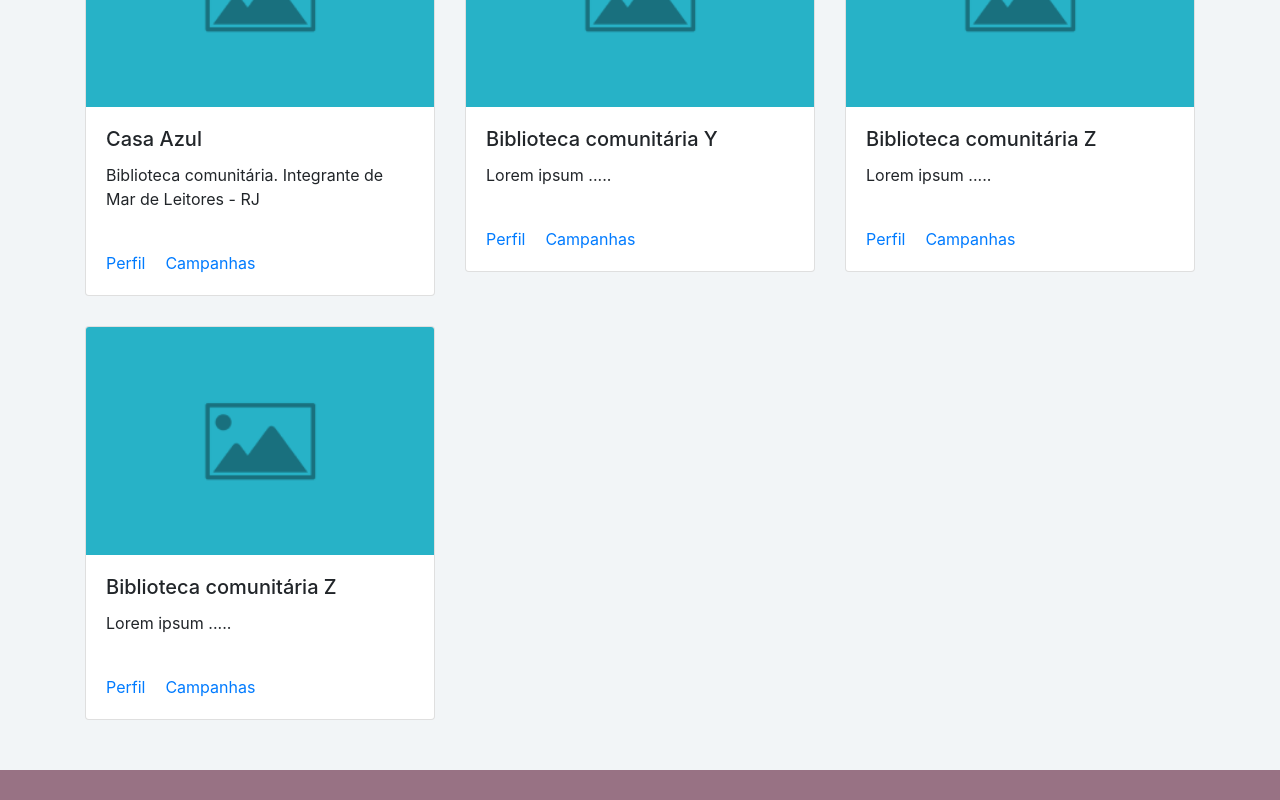
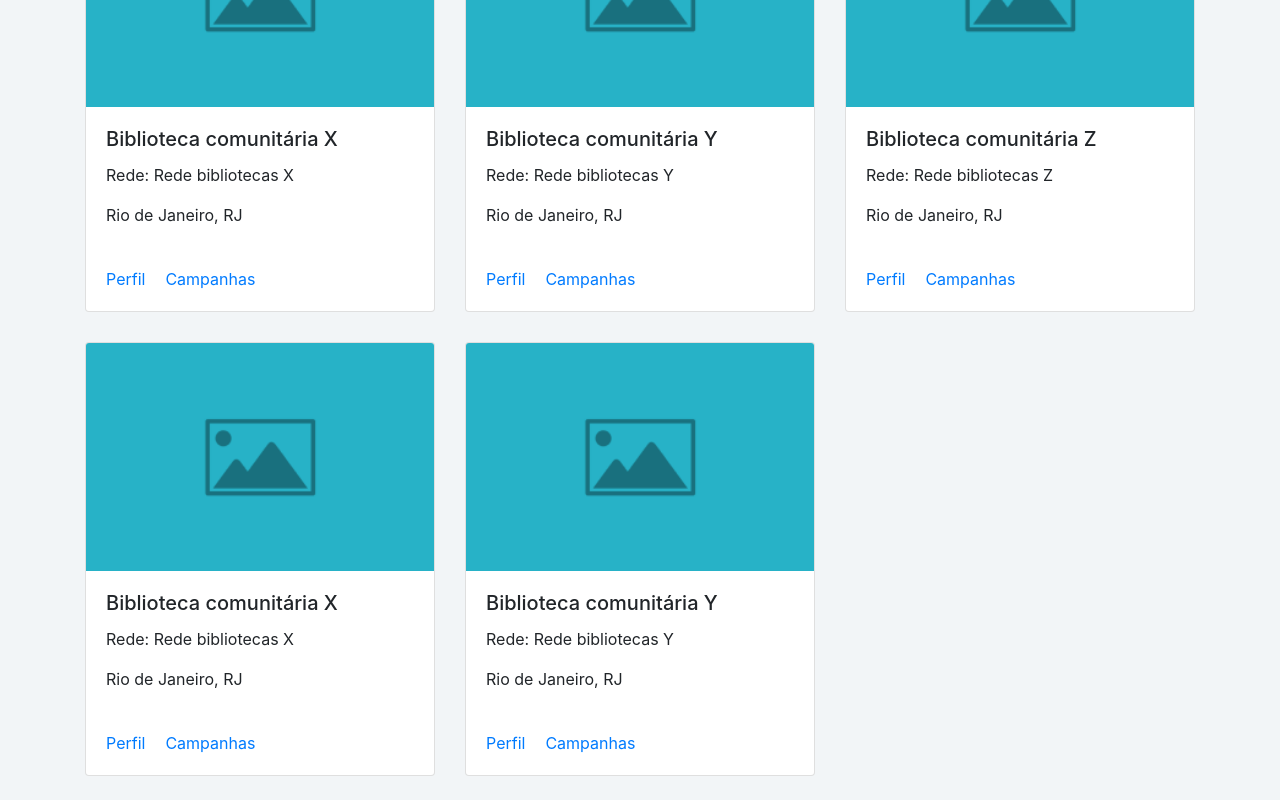
Before and after one commit to taisjjorge/livroCorrente, a React (Create React App) app in the folder livrocorrente/: page /Bibliotecas in a window 1280 px wide. Shown: the part 660-1460 px from the top of the page. Built offline with nearby package versions, Linux system fonts and the light colour scheme; a web font is replaced by a local one.

Commit message:
Criando página Campanhas

```diff
--- a/livrocorrente/src/Components/Biblioteca/Biblioteca.js
+++ b/livrocorrente/src/Components/Biblioteca/Biblioteca.js
@@ -7,53 +7,21 @@ import './biblioteca.css';
 
 export default function Biblioteca (props){
 
-    // return(
-    //       <div className="card">
-    //       <Card style={{ width: '18rem' }}>
-    //         <Card.Img variant="top" src={require(`./img/img-bib.png`).default} />
-    //         <Card.Body>
-    //           <Card.Title>{props.title}</Card.Title>
-    //           <Card.Text>
-    //             {props.description}
-    //           </Card.Text>
-    //         </Card.Body>
-    //         <Card.Body>
-    //           <Card.Link href={props.link}>Perfil</Card.Link>
-    //           <Card.Link href="#">Campanhas</Card.Link>
-    //         </Card.Body>
-    //       </Card>
-
-
-
-    //        <div className="card-biblioteca">
-    //           <img src={require(`./img/pequenoprincipe.png`).default} className="livro-campanha" alt="Capa Livro" />
-    //           <div className="info-biblioteca">
-    //             <h3>{props.title}</h3>
-    //             <p>{props.description}</p>
-    //             <a href={props.link}>Perfil</a>
-    //             <a href={props.link}>Campanhas</a>
-    //           </div>
-    //       </div>
-    //       </div>
-    // )
-
     return (
 
           <Col md={4}>
             <Card className="card">
               <Card.Img variant="top" src={require(`./img/img-bib.png`).default} />
               <Card.Body>
-                <Card.Title>{props.title}</Card.Title>
-                <Card.Text>{props.description}</Card.Text>
+                <Card.Title>{props.nome_biblioteca}</Card.Title>
+                <Card.Text>Rede: {props.nome_rede}</Card.Text>
+                <Card.Text>{props.estado_biblioteca}, {props.cidade_biblioteca}</Card.Text>
               </Card.Body>
               <Card.Body>
-               <Card.Link href={props.link}>Perfil</Card.Link>
-               <Card.Link href="#">Campanhas</Card.Link>
+               <Card.Link href={props.linkRNBC_biblioteca}>Perfil</Card.Link>
+               <Card.Link href={props.linkCampanhas_biblioteca}>Campanhas</Card.Link>
              </Card.Body>
             </Card>
           </Col>
-
-
-
     );
 }
--- a/livrocorrente/src/Components/Campanha/campanha.css
+++ b/livrocorrente/src/Components/Campanha/campanha.css
@@ -4,20 +4,17 @@
     justify-content: space-around;
 }
 
-.row-campanha {
 
-justify-content: space-around;
-  }
 
 .card-campanha {
     display: flex;
-    justify-content: space-around;
     width: 45%;
     background-color: rgb(255, 255, 255);
     transition: .3s;
     box-shadow: 2px 2px 2px #CCC;
     padding: 20px;
     margin: 20px;
+
 
 }
 
@@ -26,20 +23,13 @@ justify-content: space-around;
 
 }
 
-.conteudo-campanha {
-    display: flex;
-    justify-content: space-around;
-
+.img-campanha {
+    margin-right: 50px;
 }
 
 .livro-campanha {
     width: 130px;
     height: 170px;
-}
-
-.info-campanha {
-    display: flex;
-    flex-direction: column;
 }
 
 /*Responsividade mobile*/
--- /dev/null
+++ b/livrocorrente/src/Components/HeaderCampanha/headerCampanha.css
@@ -0,0 +1,18 @@
+.titulo-bg-campanha {
+    height: auto;
+    background-color:#27b2c7 ;
+    opacity: .8;
+    display: flex;
+    justify-content: flex-end;
+}
+
+.titulo-bg-campanha h1{
+    color:white;
+    text-align: right;
+    margin-top: 100px;
+    margin-bottom: 20px;
+    margin-right: 50px;
+    font-family: 'Amatic SC', cursive;
+    font-size: 52px;
+
+}
--- /dev/null
+++ b/livrocorrente/src/Components/HeaderCampanha/index.js
@@ -0,0 +1,12 @@
+
+import './headerCampanha.css';
+import { Container } from 'react-bootstrap';
+
+
+export default function HeaderCampanha (props) {
+    return (
+      <Container fluid className="titulo-bg-campanha">
+        <h1>Campanhas: {props.nomeBiblioteca}</h1>
+      </Container>
+    );
+    }
--- a/livrocorrente/src/Pages/Bibliotecas/Bibliotecas.js
+++ b/livrocorrente/src/Pages/Bibliotecas/Bibliotecas.js
@@ -12,32 +12,53 @@ export default function Bibliotecas() {
 
   //Array simulando um Json vindo do BD
   const bibliotecas = [
+
+
     {
-        id: 1,
-        title: 'Casa Azul',
-        description: 'Biblioteca comunitária. Integrante de Mar de Leitores - RJ',
-        link: 'https://rnbc.org.br/biblioteca/casa-azul/',
+      nome_biblioteca: 'Biblioteca comunitária X',
+      nome_rede: 'Rede bibliotecas X',
+      estado_biblioteca: "Rio de Janeiro",
+      cidade_biblioteca: "RJ",
+      linkRNBC_biblioteca: 'https://rnbc.org.br/biblioteca/casa-azul/',
+
     },
 
     {
-        id: 2,
-        title: 'Biblioteca comunitária Y',
-        description: 'Lorem ipsum .....',
-        link: 'https://google.com'
+      nome_biblioteca: 'Biblioteca comunitária Y',
+      nome_rede: 'Rede bibliotecas Y',
+      estado_biblioteca: "Rio de Janeiro",
+      cidade_biblioteca: "RJ",
+      linkRNBC_biblioteca: 'https://rnbc.org.br/biblioteca/casa-azul/',
+      linkCampanhas_biblioteca: 'https://rnbc.org.br/biblioteca/casa-azul/'
     },
 
     {
-      id: 2,
-      title: 'Biblioteca comunitária Z',
-      description: 'Lorem ipsum .....',
-      link: 'https://google.com'
+
+      nome_biblioteca: 'Biblioteca comunitária Z',
+      nome_rede: 'Rede bibliotecas Z',
+      estado_biblioteca: "Rio de Janeiro",
+      cidade_biblioteca: "RJ",
+      linkRNBC_biblioteca: 'https://rnbc.org.br/biblioteca/casa-azul/',
+      linkCampanhas_biblioteca: 'https://rnbc.org.br/biblioteca/casa-azul/'
+
   },
 
   {
-    id: 2,
-    title: 'Biblioteca comunitária Z',
-    description: 'Lorem ipsum .....',
-    link: 'https://google.com'
+    nome_biblioteca: 'Biblioteca comunitária X',
+    nome_rede: 'Rede bibliotecas X',
+    estado_biblioteca: "Rio de Janeiro",
+    cidade_biblioteca: "RJ",
+    linkRNBC_biblioteca: 'https://rnbc.org.br/biblioteca/casa-azul/',
+    linkCampanhas_biblioteca: 'https://rnbc.org.br/biblioteca/casa-azul/'
+  },
+
+  {
+    nome_biblioteca: 'Biblioteca comunitária Y',
+    nome_rede: 'Rede bibliotecas Y',
+    estado_biblioteca: "Rio de Janeiro",
+    cidade_biblioteca: "RJ",
+    linkRNBC_biblioteca: 'https://rnbc.org.br/biblioteca/casa-azul/',
+    linkCampanhas_biblioteca: ''
   },
 
   ]
@@ -52,7 +73,9 @@ export default function Bibliotecas() {
           <Row>
           {bibliotecas.map(biblioteca => {
             return (
-                  <Biblioteca title={biblioteca.title} description={biblioteca.description} link={biblioteca.link} />
+                  <Biblioteca nome_biblioteca={biblioteca.nome_biblioteca} nome_rede={biblioteca.nome_rede}
+                  estado_biblioteca={biblioteca.estado_biblioteca} cidade_biblioteca={biblioteca.cidade_biblioteca} linkRNBC_biblioteca={biblioteca.linkRNBC_biblioteca}
+                   linkCampanhas_biblioteca={biblioteca.linkCampanhas_biblioteca}/>
             )
           })}
           </Row>
--- /dev/null
+++ b/livrocorrente/src/Pages/Campanhas/Campanhas.js
@@ -0,0 +1,54 @@
+import React from 'react';
+import { Container, Figure } from 'react-bootstrap';
+import HeaderCampanha from '../../Components/HeaderCampanha';
+import './campanhas.css';
+import Campanha from '../../Components/Campanha';
+
+export default function Campanhas () {
+
+    const campanhas = [
+
+        {
+            titulo_livro: 'O pequeno príncipe',
+            numeroExemplar_pedido: '2',
+            genero_livro: 'Fábula',
+            nome_biblioteca: 'Biblioteca comunitária X'
+        },
+
+        {
+            titulo_livro: 'Malala',
+            numeroExemplar_pedido: '1',
+            genero_livro: 'Biografia',
+            nome_biblioteca: 'Biblioteca comunitária Y'
+        },
+        {
+            titulo_livro: 'O pequeno príncipe',
+            numeroExemplar_pedido: '2',
+            genero_livro: 'Fábula',
+            nome_biblioteca: 'Biblioteca comunitária X'
+        },
+
+        {
+            titulo_livro: 'Malala',
+            numeroExemplar_pedido: '1',
+            genero_livro: 'Biografia',
+            nome_biblioteca: 'Biblioteca comunitária Y'
+        },
+    ]
+
+    return (
+
+        <div className="div-main-campanhas">
+            <HeaderCampanha/>
+            <Container className="div-campanhas">
+                {campanhas.map(campanha =>{
+                    return(
+                        <Campanha titulo_livro={campanha.titulo_livro} numeroExemplar_pedido={campanha.numeroExemplar_pedido}
+                        genero_livro={campanha.genero_livro} nome_biblioteca={campanha.nome_biblioteca} />
+                    )
+                })}
+            </Container>
+        </div>
+
+    )
+}
--- /dev/null
+++ b/livrocorrente/src/Pages/Campanhas/campanhas.css
@@ -0,0 +1,10 @@
+.div-main-campanhas{
+    background-color: #F2F5F7;
+    height: auto;
+}
+
+.div-campanhas{
+    display: flex;
+    flex-wrap: wrap;
+    justify-content: space-around;
+}
--- a/livrocorrente/src/Pages/QuemSomos/QuemSomos.js
+++ b/livrocorrente/src/Pages/QuemSomos/QuemSomos.js
@@ -8,7 +8,7 @@ export default function QuemSomos () {
 
     return (
         <React.StrictMode>
-            <HeaderPagina className='teste' titleCategoria='Quem somos'/>
+            <HeaderPagina titleCategoria='Quem somos'/>
             <Container fluid className='div-main-quemSomos'>
             {/* Imagem */}
                 <div className="img-leitura">
--- a/livrocorrente/src/Routes.js
+++ b/livrocorrente/src/Routes.js
@@ -3,6 +3,7 @@ import { Switch, Route } from 'react-router-dom';
 import Home from './Pages/Home/Home';
 import Bibliotecas from './Pages/Bibliotecas/Bibliotecas';
 import QuemSomos from './Pages/QuemSomos/QuemSomos';
+import Campanhas from './Pages/Campanhas/Campanhas';
 import ValidaVoluntario from './Pages/ValidaVoluntario'
 import ValidaBiblioteca from './Pages/ValidaBiblioteca'
 
@@ -13,6 +14,7 @@ function Routes() {
             <Route exact path="/" component={Home} />
             <Route path="/Bibliotecas" component={Bibliotecas} />
             <Route path="/QuemSomos" component={QuemSomos} />
+            <Route path="/Campanhas" component={Campanhas} />
             <Route path="/Login-Voluntario" component={ValidaVoluntario} />
             <Route path="/Login-Biblioteca" component={ValidaBiblioteca} />
         </Switch>
```
Also changed, not shown: livrocorrente/src/Components/Campanha/index.js (+10 -56 lines), 1 other file (tests, documents, lock files or other folders).
